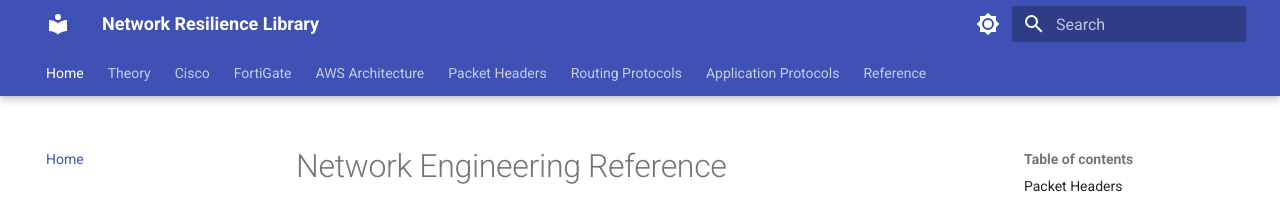
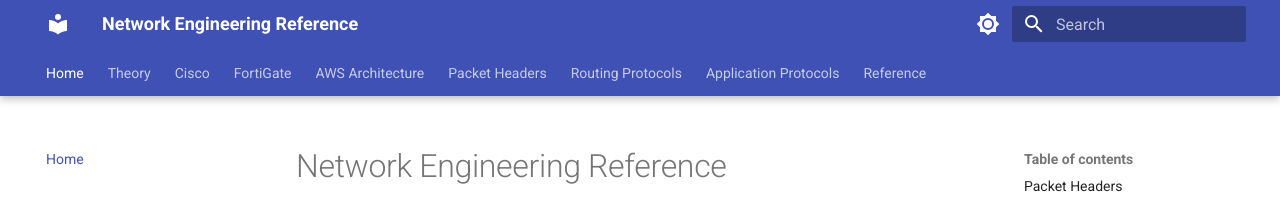
Before and after one commit to neil-booker-cko/docs, an MkDocs documentation site: the page built from docs/index.md, in a window 1280 px wide. Shown: the top 205 px of the page. Built offline with MkDocs 1.6.1 and Material for MkDocs 9.7.7, drawn with Linux system fonts in a browser that asks for light colours.

Commit message:
Update site_name and site_description to reflect broader scope
Co-Authored-By: Claude Sonnet 4.6 <noreply@anthropic.com>

```diff
--- a/mkdocs.yml
+++ b/mkdocs.yml
@@ -1,5 +1,5 @@
-site_name: Network Resilience Library
-site_description: Sub-second failover and hybrid-cloud connectivity guides for Cisco, Fortinet, and AWS environments.
+site_name: Network Engineering Reference
+site_description: Protocol packet formats, routing design, vendor implementation guides, and quick-reference cheat sheets for network engineers.
 docs_dir: docs
 
 theme:
```
